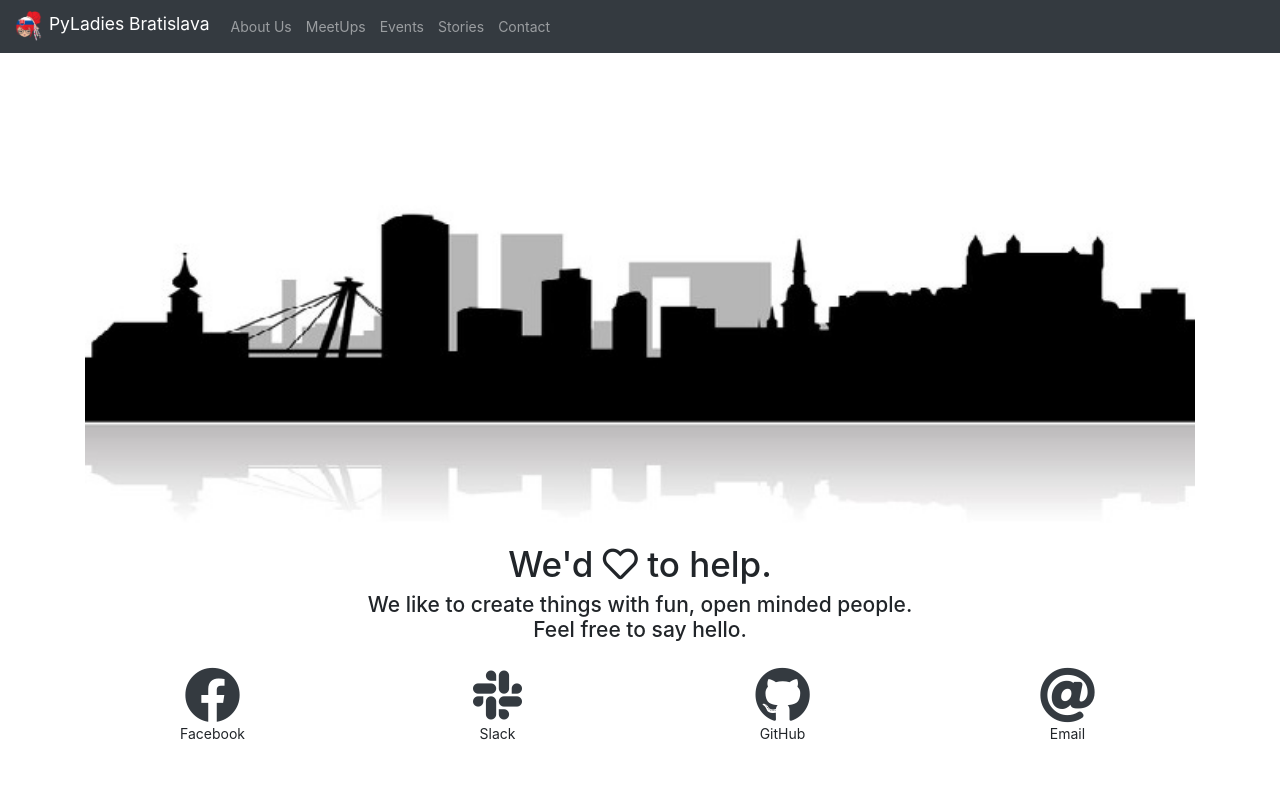
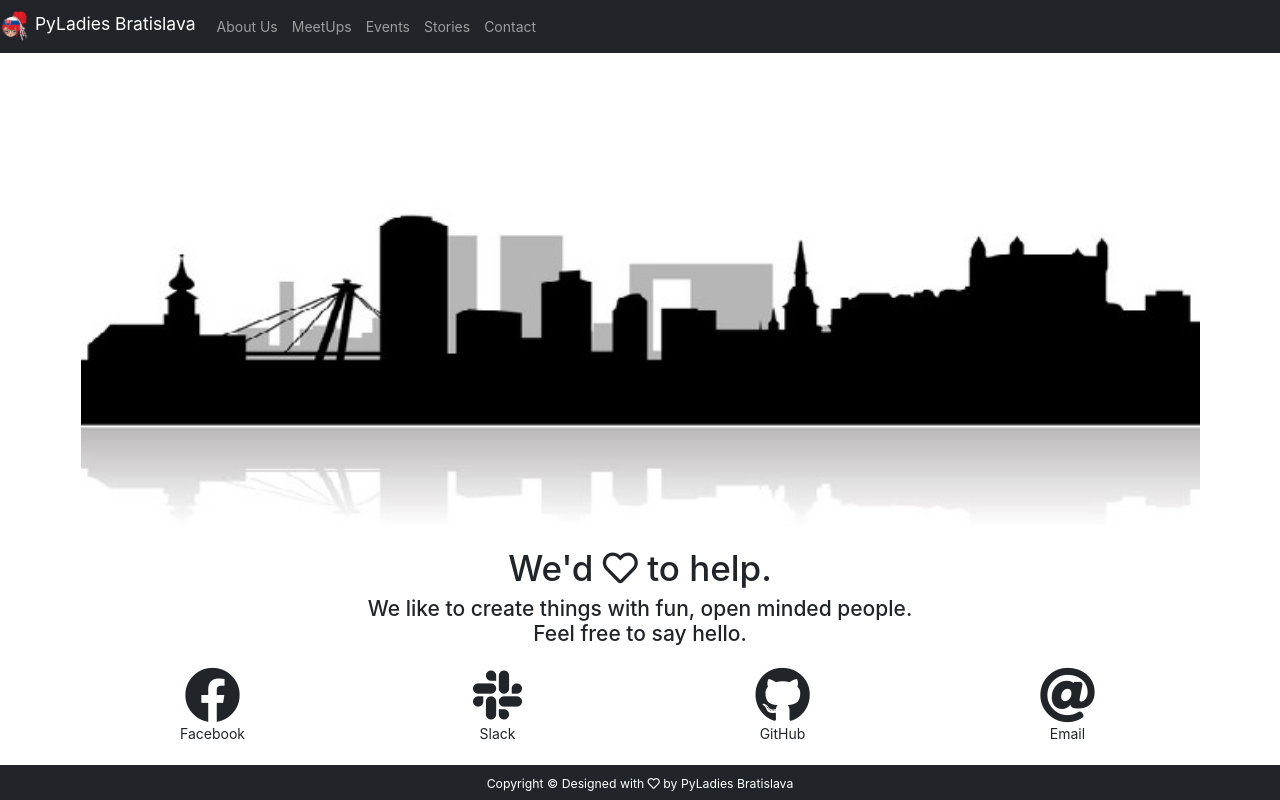
Before and after one commit to pyladies-bratislava/website, a React (Create React App) app: page /Contact in a window 1280 px wide. Shown: the top 800 px of the page. Built offline with nearby package versions, Linux system fonts and the light colour scheme.

Commit message:
Fix footer and upgrade cdn to bootstrap 5

```diff
--- a/public/index.html
+++ b/public/index.html
@@ -27,7 +27,7 @@
     -->
 
     <!-- Bootstrap! -->
-    <link rel="stylesheet" href="https://maxcdn.bootstrapcdn.com/bootstrap/4.0.0/css/bootstrap.min.css" integrity="sha384-Gn5384xqQ1aoWXA+058RXPxPg6fy4IWvTNh0E263XmFcJlSAwiGgFAW/dAiS6JXm" crossorigin="anonymous">
+    <link href="https://cdn.jsdelivr.net/npm/bootstrap@5.0.2/dist/css/bootstrap.min.css" rel="stylesheet" integrity="sha384-EVSTQN3/azprG1Anm3QDgpJLIm9Nao0Yz1ztcQTwFspd3yD65VohhpuuCOmLASjC" crossorigin="anonymous">
 
     <!-- Font Awesome-->
     <link rel="stylesheet" href="https://use.fontawesome.com/releases/v5.15.2/css/all.css" integrity="sha384-vSIIfh2YWi9wW0r9iZe7RJPrKwp6bG+s9QZMoITbCckVJqGCCRhc+ccxNcdpHuYu" crossorigin="anonymous">
--- a/src/App.js
+++ b/src/App.js
@@ -92,8 +92,10 @@ class Header extends Component {
 
 const App = () => (
   <div>
-    <Header />
-    <Main />
+    <div className='d-flex flex-column min-vh-100'>
+      <Header />
+      <Main />
+    </div>
     <Footer />
   </div>
 )
--- a/src/Footer.js
+++ b/src/Footer.js
@@ -3,7 +3,7 @@ import React, { Component } from "react";
 class Footer extends Component {
     render() {
         return(
-                <footer class="container-fluid py-2 bg-dark text-white">
+                <footer class="container-fluid py-2 bg-dark text-white fixed-bottom">
                     <div class="container-fluid text-center">
                         <small>Copyright &copy; Designed with <i class="far fa-heart"></i> by PyLadies Bratislava</small>
                     </div>
```
